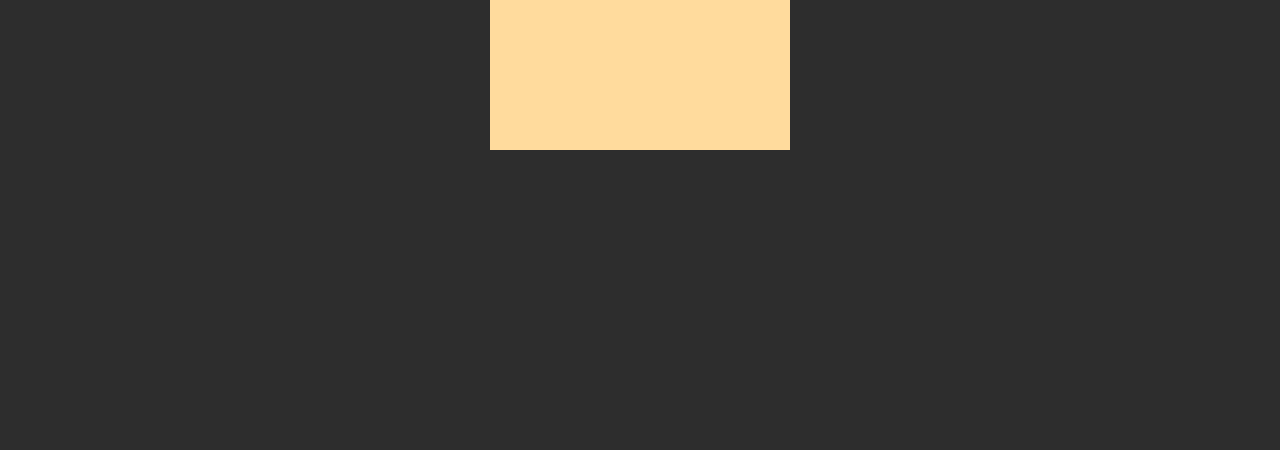
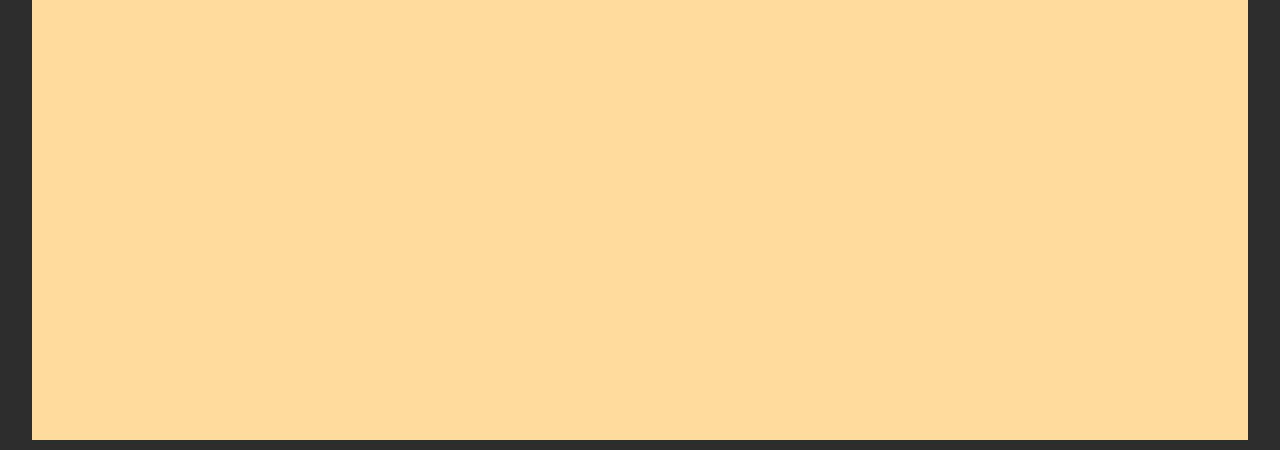
Before and after one commit to marcuzzi1/doodle_jump_like, a plain HTML site: page index.html in a window 1280 px wide. Shown: the part 350-800 px from the top of the page. Drawn offline with Linux system fonts and the light colour scheme.

Commit message:
First attempt to resize the canvas automatically

```diff
--- a/src/css/index.css
+++ b/src/css/index.css
@@ -7,23 +7,32 @@
 
 html {
     background-color: #2d2d2d;
+    min-width: 100%;
 }
 
 body {
+    min-width: 100%;
     display: flex;
     flex-direction: column;
     align-items: center;
     justify-content: center;
-    height: 100vh;
 }
 
 h1 {
     font-size: 2rem;
-    font-weight: 400;
     color: #fff;
+    margin: 1rem 0;
+}
+
+main {
+    min-width: 95%;
+    display: flex;
+    flex-direction: column;
+    align-items: center;
+    justify-content: center;
+    min-height: 90vh;
 }
 
 canvas#mainBoard {
-    margin-top: 1rem;
     background-color: #ffdb9d;
 }
--- a/src/js/main.js
+++ b/src/js/main.js
@@ -15,7 +15,20 @@ export class Main {
      * @private
      */
     _init() {
+        // Defining some properties
+
+        this.canvas = document.querySelector('#mainBoard'); // The canvas element
+        // Trying to get the context of the canvas
+        try {
+            this.ctx = this.canvas.getContext('2d');
+        } catch (e) {
+            throw e; // In case of error, we throw it
+        }
+
+        // Initializing the events
         this._initEvents();
+        // Resizing the canvas
+        this._resizeCanvas();
     }
 
     /**
@@ -24,8 +37,26 @@ export class Main {
      * @private
      */
     _initEvents() {
+        // Content loaded event
         document.addEventListener('DOMContentLoaded', () => {
             console.log('%c Welcome to my mini-game!', 'font-size: 36px;');
         });
+
+        // Window resize event
+        window.addEventListener('resize', () => {
+            this._resizeCanvas();
+        });
+    }
+
+    /**
+     * This method is used to resize the canvas with a proper ratio.
+     * This should preserve a good quality of the game textures.
+     * @private
+     */
+    _resizeCanvas() {
+        let ratio = window.devicePixelRatio; // The ratio of the device
+        this.canvas.width = document.querySelector('main').clientWidth * ratio; // The width of the canvas
+        this.canvas.height = document.querySelector('main').clientHeight * ratio; // The height of the canvas
+        this.ctx.scale(ratio, ratio); // Scaling the context
     }
 }
```
